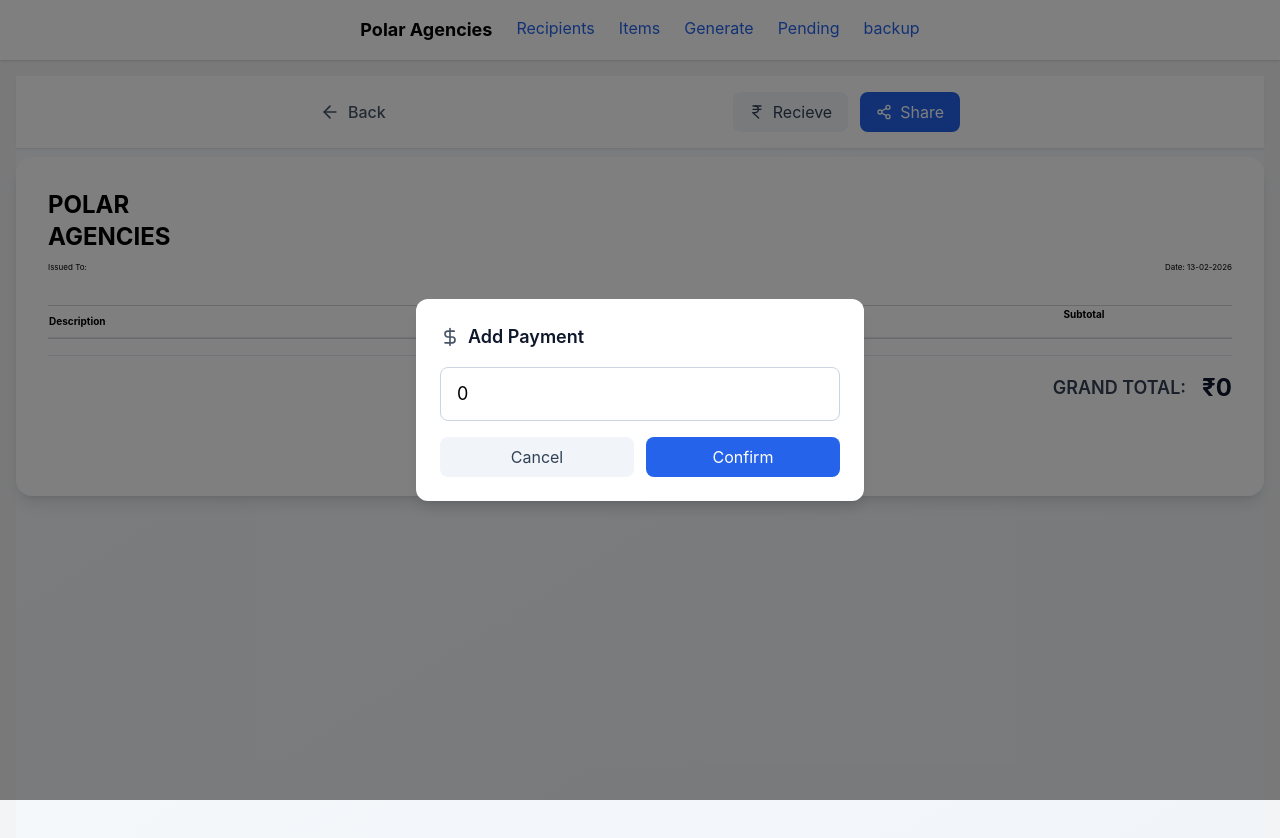
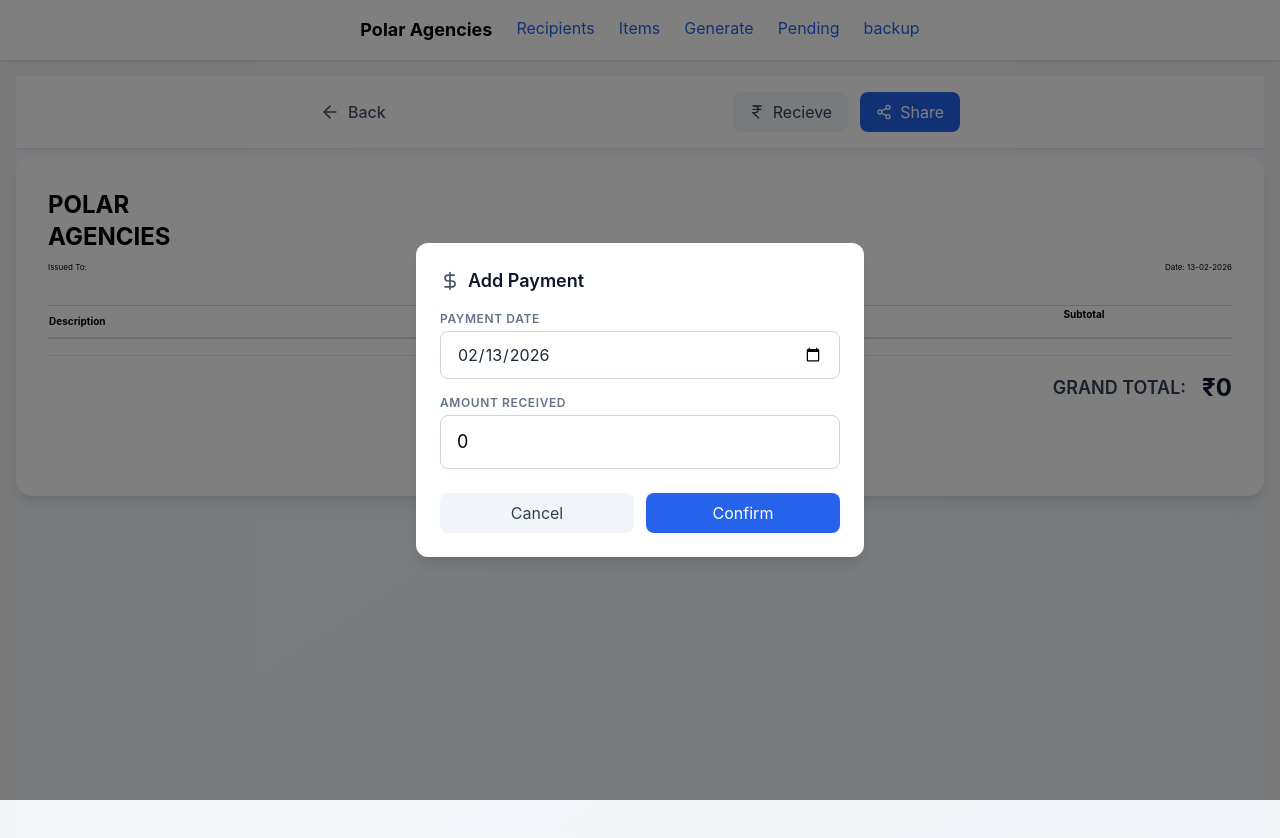
Before and after one commit to mosh1331/receipt-generator, a React (Create React App) app: page /receipt-preview in a window 1280 px wide. Both pictures are taken after a click on the button "Recieve". Shown: the top 838 px of the page. Built offline with nearby package versions, Linux system fonts and the light colour scheme.

Commit message:
date selection on amount received

```diff
--- a/src/pages/receiptgenerator/previewModal/ReceiptPreviewPage.jsx
+++ b/src/pages/receiptgenerator/previewModal/ReceiptPreviewPage.jsx
@@ -9,7 +9,6 @@ import {
     updatePendingBill,
 } from "../../../redux/slice/pendingBillsSlice";
 import ItemsTable from "./ItemsTable";
-import ActionButtons from "./ActionButtons";
 import { ArrowLeft, Download, Share2, DollarSign, IndianRupee, X, Trash2 } from "lucide-react";
 
 export default function ReceiptPreviewPage() {
@@ -20,6 +19,9 @@ export default function ReceiptPreviewPage() {
     const [error, setError] = useState(null);
     const [showItems, setShowItems] = useState(true);
     const [selectedDeleteIndex, setSelectedDeleteIndex] = useState(null);
+    const [receivedDate, setReceivedDate] = useState(dayjs().format("YYYY-MM-DD"));
+    const [tempDate, setTempDate] = useState(dayjs().format("YYYY-MM-DD"));
+
     const pendingBills = useSelector((state) => state.pending.list);
     const dispatch = useDispatch();
     const navigate = useNavigate();
@@ -48,15 +50,16 @@ export default function ReceiptPreviewPage() {
     useEffect(() => {
         if (showAmountInput) {
             setTempAmount(receivedAmount);
+            setTempDate(receivedDate || dayjs().format("YYYY-MM-DD"));
         }
-    }, [showAmountInput, receivedAmount]);
+    }, [showAmountInput, receivedAmount, receivedDate]);
 
     // Auto-add payment when receivedAmount is set for existing bills
     useEffect(() => {
         if (receivedAmount > 0 && existingBill) {
             const newTransaction = {
                 amount: Number(receivedAmount),
-                date: dayjs().format("DD-MM-YYYY"),
+                date: dayjs(receivedDate).format("DD-MM-YYYY"), // <-- Updated
             };
             let updatedBill = {
                 ...existingBill,
@@ -72,10 +75,11 @@ export default function ReceiptPreviewPage() {
             } else {
                 dispatch(updatePendingBill(updatedBill));
             }
-            // Reset receivedAmount after adding
+            // Reset receivedAmount & date after adding
             setReceivedAmount(0);
+            setReceivedDate(dayjs().format("YYYY-MM-DD"));
         }
-    }, [receivedAmount, existingBill, dispatch]);
+    }, [receivedAmount, receivedDate, existingBill, dispatch]);
 
     // Remove a transaction from the bill
     const removeTransaction = (index) => {
@@ -107,10 +111,10 @@ export default function ReceiptPreviewPage() {
     console.log(dayjs().format("DD-MM-YYYY hh:mm a"), 'current date time')
 
     const handlePendingBill = (existingBill) => {
-        const currentDate = dayjs().format("DD-MM-YYYY");
+        const formattedReceivedDate = dayjs(receivedDate).format("DD-MM-YYYY");
         const newTransaction = {
             amount: Number(receivedAmount),
-            date: currentDate ,
+            date: formattedReceivedDate, // <-- Updated
         };
 
         if (existingBill) {
@@ -174,7 +178,7 @@ export default function ReceiptPreviewPage() {
                         const hideColumn = clonedDoc.querySelector('.hide-column');
                         const hideButtons = clonedDoc.querySelectorAll('.hide-btn');
                         if (checkBox) checkBox.style.display = 'none';
-                        if(hideColumn) hideColumn.style.display = 'none';
+                        if (hideColumn) hideColumn.style.display = 'none';
                         hideButtons.forEach(btn => btn.style.display = 'none');
                         if (scrollableBody) {
                             scrollableBody.style.height = 'auto';
@@ -324,7 +328,7 @@ export default function ReceiptPreviewPage() {
                                             className="flex border-b w-full hover:bg-slate-50 cursor-pointer"
                                             onClick={() => setSelectedDeleteIndex(idx)}
                                         >
-                                            <td className="flex-1 py-3 px-2 text-[12px]">{t.date.slice(0,10)}</td>
+                                            <td className="flex-1 py-3 px-2 text-[12px]">{t.date.slice(0, 10)}</td>
                                             <td className="flex-1 text-right py-3 px-2 font-semibold text-green-600">₹{t.amount}</td>
                                         </tr>
                                     ))}
@@ -369,7 +373,7 @@ export default function ReceiptPreviewPage() {
                         <div className="bg-slate-50 rounded-xl p-4">
                             <table className="w-full text-sm">
                                 <tbody className="divide-y divide-slate-200">
-                                     <tr className="py-2">
+                                    <tr className="py-2">
                                         <td className="py-3 font-medium text-slate-700">Total Bill</td>
                                         <td className="text-right font-semibold  py-3">₹{Number(grandTotal)}</td>
                                     </tr>
@@ -416,6 +420,7 @@ export default function ReceiptPreviewPage() {
                 </div> */}
 
                 {/* Add Payment Input Modal */}
+                {/* Add Payment Input Modal */}
                 {showAmountInput && (
                     <div className="fixed inset-0 bg-black bg-opacity-50 flex items-center justify-center z-50 p-4">
                         <div className="bg-white rounded-xl shadow-lg p-6 w-full max-w-md">
@@ -424,7 +429,25 @@ export default function ReceiptPreviewPage() {
                                     <DollarSign className="h-5 w-5 text-slate-600" />
                                     <h3 className="text-lg font-semibold text-slate-900">Add Payment</h3>
                                 </div>
-                                <div className="relative">
+
+                                {/* Date Selector */}
+                                <div>
+                                    <label className="block text-xs font-semibold text-slate-500 uppercase tracking-wider mb-1">
+                                        Payment Date
+                                    </label>
+                                    <input
+                                        type="date"
+                                        value={tempDate}
+                                        onChange={(e) => setTempDate(e.target.value)}
+                                        className="w-full border border-slate-300 rounded-lg px-4 py-2.5 text-base text-slate-800 focus:outline-none focus:ring-2 focus:ring-blue-500 focus:border-transparent"
+                                    />
+                                </div>
+
+                                {/* Amount Input */}
+                                <div>
+                                    <label className="block text-xs font-semibold text-slate-500 uppercase tracking-wider mb-1">
+                                        Amount Received
+                                    </label>
                                     <input
                                         type="number"
                                         value={tempAmount}
@@ -433,7 +456,8 @@ export default function ReceiptPreviewPage() {
                                         className="w-full border border-slate-300 rounded-lg px-4 py-3 text-lg focus:outline-none focus:ring-2 focus:ring-blue-500 focus:border-transparent"
                                     />
                                 </div>
-                                <div className="flex gap-3">
+
+                                <div className="flex gap-3 pt-2">
                                     <button
                                         onClick={() => setShowAmountInput(false)}
                                         className="flex-1 px-4 py-2 bg-slate-100 text-slate-700 rounded-lg hover:bg-slate-200 transition-colors"
@@ -443,6 +467,7 @@ export default function ReceiptPreviewPage() {
                                     <button
                                         onClick={() => {
                                             setReceivedAmount(Number(tempAmount));
+                                            setReceivedDate(tempDate); // <-- Save selected date
                                             setShowAmountInput(false);
                                         }}
                                         className="flex-1 px-4 py-2 bg-blue-600 text-white rounded-lg hover:bg-blue-700 transition-colors"
```
